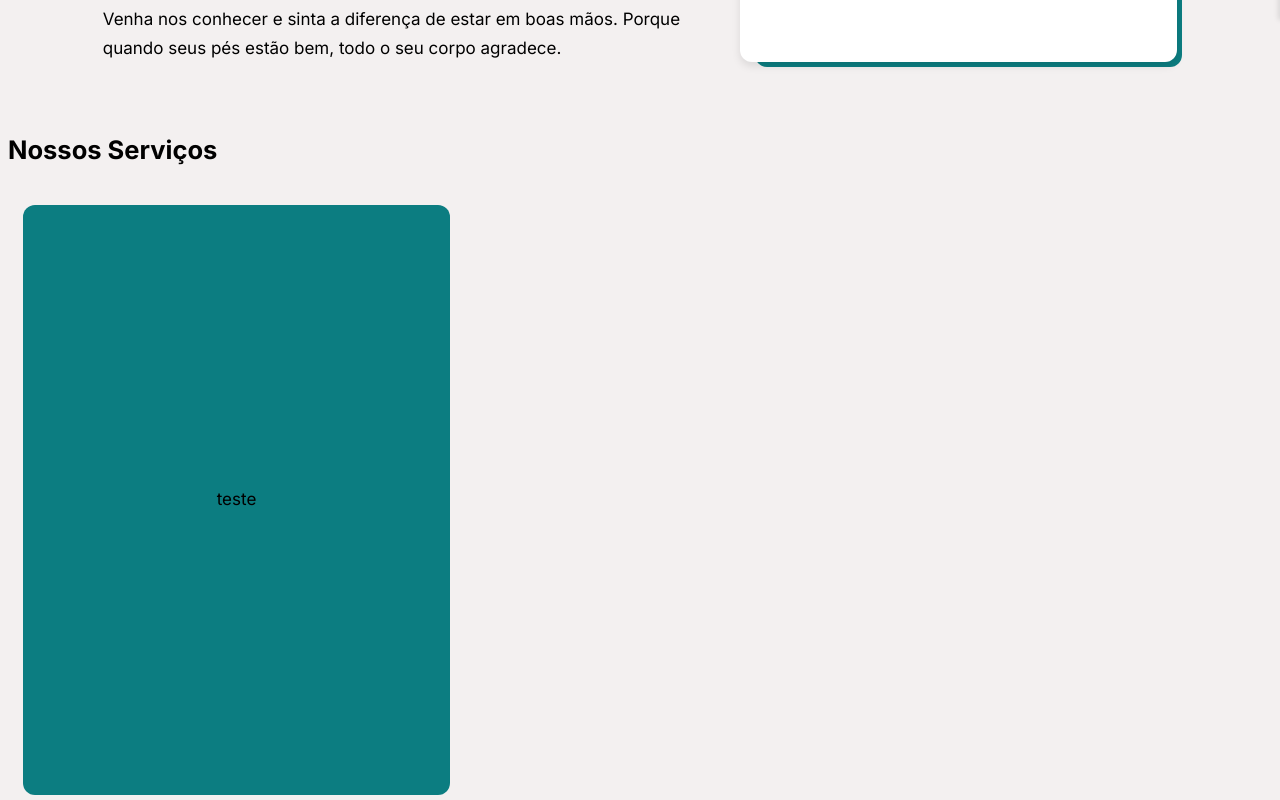
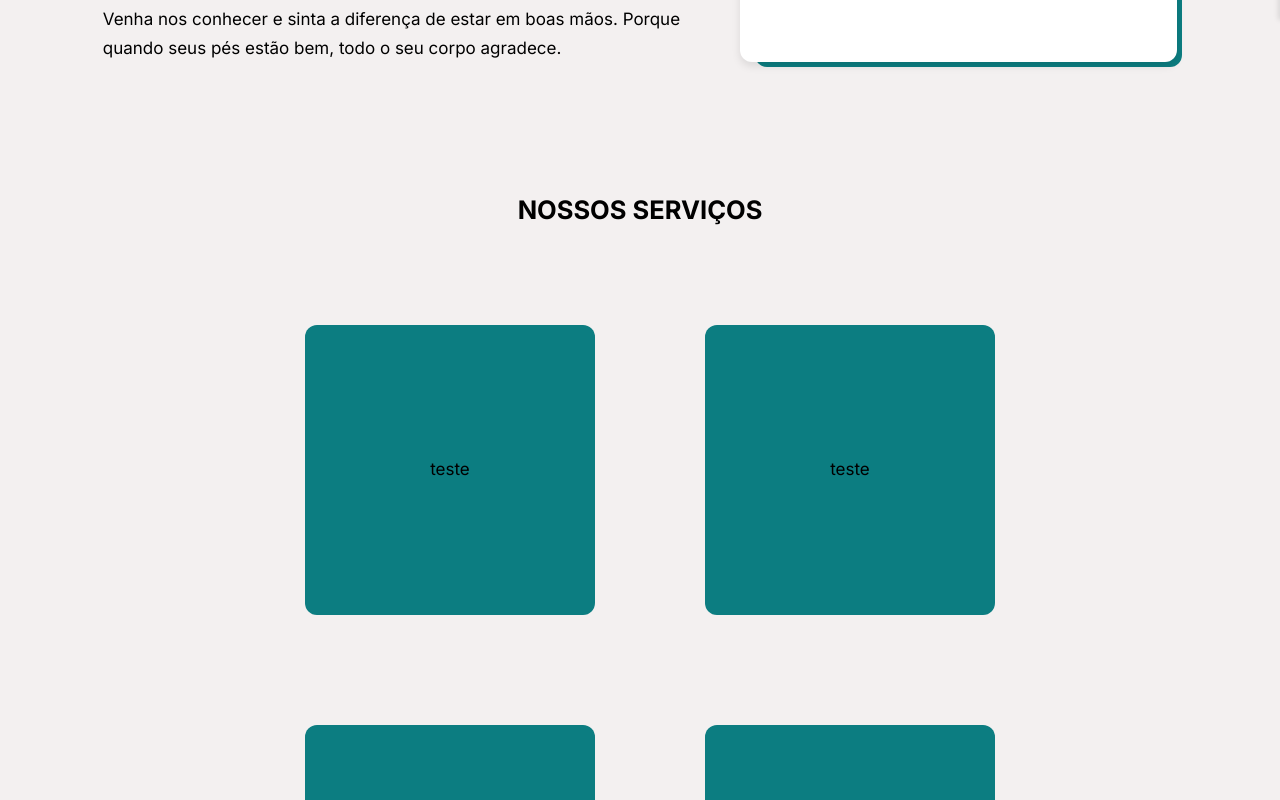
Before and after one commit to victor-rocha1/premier_feet_podologia, a React (Vite) app: page / in a window 1280 px wide. Shown: the part 900-1700 px from the top of the page. Built offline with nearby package versions, Linux system fonts and the light colour scheme.

Commit message:
css section servicos

```diff
--- a/src/assets/components/Card/Card.jsx
+++ b/src/assets/components/Card/Card.jsx
@@ -1,7 +1,9 @@
+import "./card.css"
+
 function Card({ txt }) {
   return (
-    <div className="div-card">
-      <div className="card card-green">
+    <div className="div-card-servicos">
+      <div className="card-servicos">
         <p>{txt}</p>
       </div>
     </div>
--- a/src/assets/components/Card/card.css
+++ b/src/assets/components/Card/card.css
@@ -0,0 +1,32 @@
+ .card-container {
+    display: grid;
+    grid-template-columns: repeat(auto-fit, 300px);
+    justify-content: center;
+    gap: 100px;
+    max-width: 1200px;
+
+    width: 85%;
+    margin: 0 auto;
+    padding-bottom: 60px;
+}
+
+.div-card-servicos {
+    position: relative;
+    width: 300px;
+    height: 300px;
+}
+
+.card-servicos {
+    position: absolute;
+    width: calc(100% - 10px);
+    height: calc(100% - 10px);
+    top: 15px;
+    left: 15px;
+    background-color: var(--verde-agua);
+    border-radius: 12px;
+    display: flex;
+    justify-content: center;
+    align-items: center;
+    transition: all 0.3s ease;
+    z-index: 0;
+}
--- a/src/assets/sections/servicos/servicos.css
+++ b/src/assets/sections/servicos/servicos.css
@@ -0,0 +1,8 @@
+
+.servicos-container h2 {
+    display: flex;
+    align-items: center;
+    justify-content: center;
+    text-align: center;
+    padding: 60px;
+}
--- a/src/assets/sections/servicos/servicos.jsx
+++ b/src/assets/sections/servicos/servicos.jsx
@@ -3,21 +3,18 @@
 
 function Servicos() {
     return (
-        <>
         <div className="servicos-container">
-                <h2>Nossos Serviços</h2>
-            </div>
+            <h2>NOSSOS SERVIÇOS</h2>
 
+            <div className="card-container">
                 <Card txt="teste" />
                 <Card txt="teste" />
                 <Card txt="teste" />
                 <Card txt="teste" />
                 <Card txt="teste" />
                 <Card txt="teste" />
-            <Card txt="teste" />
-            <Card txt="teste" />
-            <Card txt="teste" />
-        </>
+            </div>
+        </div>
     );
 }
 
```
Lines whose indentation alone changed are shown as unchanged.
